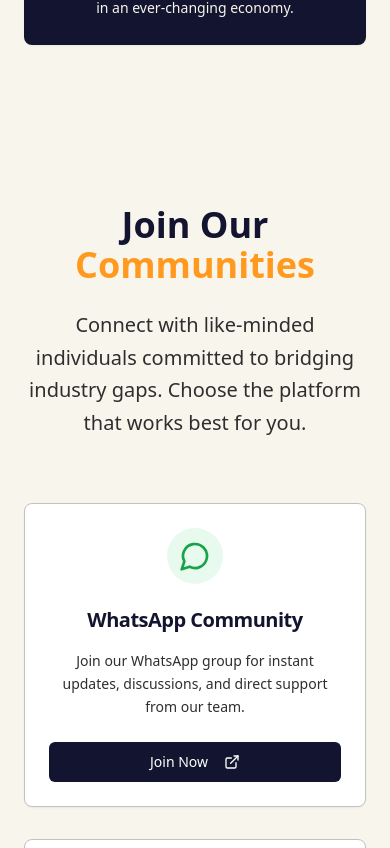
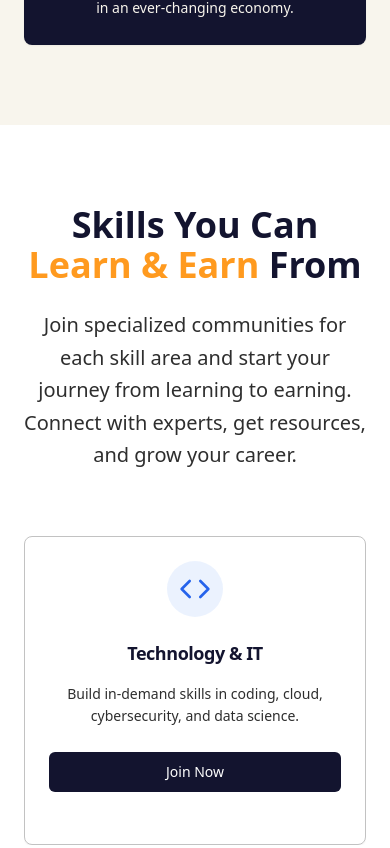
Before and after one commit to gunn2522/CCC, a React (Vite) app: page / in a window 390 px wide. Shown: the part 2496-3344 px from the top of the page. Built offline with nearby package versions, Linux system fonts and the light colour scheme.

Commit message:
Add skills section with cards
Implement a new section with skill cards, including icons, descriptions, and "Join Now" buttons linking to community pages. Use the existing brand colors and a responsive layout.

```diff
--- /dev/null
+++ b/src/components/SkillsSection.tsx
@@ -0,0 +1,169 @@
+
+import { Card, CardContent, CardDescription, CardHeader, CardTitle } from "@/components/ui/card";
+import { Button } from "@/components/ui/button";
+import {
+  Code,
+  Megaphone,
+  Briefcase,
+  TrendingUp,
+  PenTool,
+  Users,
+  Linkedin,
+  FileText
+} from "lucide-react";
+import {
+  Carousel,
+  CarouselContent,
+  CarouselItem,
+  CarouselNext,
+  CarouselPrevious,
+} from "@/components/ui/carousel";
+
+const SkillsSection = () => {
+  const skills = [
+    {
+      icon: Code,
+      title: "Technology & IT",
+      description: "Build in-demand skills in coding, cloud, cybersecurity, and data science.",
+      link: "https://chat.whatsapp.com/D4JiEEd7iQl7fpa46X9fid",
+      color: "bg-blue-500/10 text-blue-600"
+    },
+    {
+      icon: Megaphone,
+      title: "Digital Marketing & Content Creation",
+      description: "Master SEO, social media, and video content to grow brands online.",
+      link: "https://chat.whatsapp.com/BnfyBglvaJUEAgtMbLYQiF",
+      color: "bg-purple-500/10 text-purple-600"
+    },
+    {
+      icon: Briefcase,
+      title: "Entrepreneurship & Freelancing",
+      description: "Learn how to start, scale, and monetize your skills independently.",
+      link: "https://chat.whatsapp.com/BuWVSJ4PVzuDZpYh44bWN1",
+      color: "bg-green-500/10 text-green-600"
+    },
+    {
+      icon: TrendingUp,
+      title: "Business & Management",
+      description: "Develop strategic, operational, and leadership capabilities for business success.",
+      link: "https://chat.whatsapp.com/LWglhjMlXMVH9aCk0eZ5DH",
+      color: "bg-red-500/10 text-red-600"
+    },
+    {
+      icon: PenTool,
+      title: "Creative & Design",
+      description: "Explore graphic design, UI/UX, and visual storytelling like a pro.",
+      link: "https://chat.whatsapp.com/H7IOt3UFckhISSrgarb0KJ",
+      color: "bg-pink-500/10 text-pink-600"
+    },
+    {
+      icon: Users,
+      title: "Professional & Soft Skills",
+      description: "Enhance communication, teamwork, and emotional intelligence at work.",
+      link: "https://chat.whatsapp.com/JlizN4fDRB54OhjYDQJwOp",
+      color: "bg-indigo-500/10 text-indigo-600"
+    },
+    {
+      icon: Linkedin,
+      title: "LinkedIn & AI Prompt Expert",
+      description: "Unlock career growth with optimized LinkedIn profiles and powerful AI prompts.",
+      link: "https://chat.whatsapp.com/IRqY9pN6uINKh8wE3VHlBj",
+      color: "bg-blue-700/10 text-blue-700"
+    },
+    {
+      icon: FileText,
+      title: "Job Preparations",
+      description: "Prepare for interviews, resumes, and job tests with industry-aligned tools.",
+      link: "https://chat.whatsapp.com/C1czd9ajIkUG7cI3iVisjp",
+      color: "bg-orange-500/10 text-orange-600"
+    }
+  ];
+
+  const handleJoinNow = (link: string) => {
+    window.open(link, '_blank');
+  };
+
+  return (
+    <section className="py-20 bg-white">
+      <div className="container mx-auto px-6">
+        <div className="text-center mb-16">
+          <h2 className="text-4xl md:text-5xl font-bold text-brand-oxford mb-6">
+            Skills You Can <span className="text-primary">Learn & Earn</span> From
+          </h2>
+          <p className="text-xl text-brand-jet max-w-3xl mx-auto leading-relaxed">
+            Join specialized communities for each skill area and start your journey from learning to earning.
+            Connect with experts, get resources, and grow your career.
+          </p>
+        </div>
+
+        {/* Desktop Layout - 8 cards in a row */}
+        <div className="hidden lg:grid lg:grid-cols-4 xl:grid-cols-8 gap-4 mb-12">
+          {skills.map((skill, index) => (
+            <Card
+              key={index}
+              className="group hover:shadow-xl transition-all duration-300 transform hover:-translate-y-2 bg-white border-secondary h-full"
+            >
+              <CardHeader className="text-center pb-3 px-3">
+                <div className={`mx-auto mb-3 p-2 rounded-full w-fit ${skill.color} group-hover:scale-110 transition-transform duration-300`}>
+                  <skill.icon className="h-6 w-6" />
+                </div>
+                <CardTitle className="text-sm font-bold text-brand-oxford leading-tight">
+                  {skill.title}
+                </CardTitle>
+              </CardHeader>
+              <CardContent className="text-center px-3 pb-4">
+                <CardDescription className="text-brand-jet mb-4 leading-relaxed text-xs">
+                  {skill.description}
+                </CardDescription>
+                <Button
+                  size="sm"
+                  className="w-full bg-brand-oxford hover:bg-brand-oxford/90 text-white transition-all duration-300 text-xs py-2"
+                  onClick={() => handleJoinNow(skill.link)}
+                >
+                  Join Now
+                </Button>
+              </CardContent>
+            </Card>
+          ))}
+        </div>
+
+        {/* Mobile/Tablet Layout - Carousel */}
+        <div className="lg:hidden">
+          <Carousel className="w-full">
+            <CarouselContent className="-ml-2 md:-ml-4">
+              {skills.map((skill, index) => (
+                <CarouselItem key={index} className="pl-2 md:pl-4 basis-full sm:basis-1/2 md:basis-1/3">
+                  <Card className="group hover:shadow-xl transition-all duration-300 transform hover:-translate-y-2 bg-white border-secondary h-full">
+                    <CardHeader className="text-center pb-4">
+                      <div className={`mx-auto mb-4 p-3 rounded-full w-fit ${skill.color} group-hover:scale-110 transition-transform duration-300`}>
+                        <skill.icon className="h-8 w-8" />
+                      </div>
+                      <CardTitle className="text-lg font-bold text-brand-oxford">
+                        {skill.title}
+                      </CardTitle>
+                    </CardHeader>
+                    <CardContent className="text-center">
+                      <CardDescription className="text-brand-jet mb-6 leading-relaxed">
+                        {skill.description}
+                      </CardDescription>
+                      <Button
+                        className="w-full bg-brand-oxford hover:bg-brand-oxford/90 text-white transition-all duration-300"
+                        onClick={() => handleJoinNow(skill.link)}
+                      >
+                        Join Now
+                      </Button>
+                    </CardContent>
+                  </Card>
+                </CarouselItem>
+              ))}
+            </CarouselContent>
+            <CarouselPrevious className="hidden sm:flex" />
+            <CarouselNext className="hidden sm:flex" />
+          </Carousel>
+        </div>
+      </div>
+    </section>
+  );
+};
+
+export default SkillsSection;
--- a/src/pages/Index.tsx
+++ b/src/pages/Index.tsx
@@ -1,6 +1,7 @@
 
 import Hero from "@/components/Hero";
 import CampaignCards from "@/components/CampaignCards";
+import SkillsSection from "@/components/SkillsSection";
 import CommunityLinks from "@/components/CommunityLinks";
 import CollaborationSection from "@/components/CollaborationSection";
 import Testimonials from "@/components/Testimonials";
@@ -12,6 +13,7 @@ const Index = () => {
     <div className="min-h-screen">
       <Hero />
       <CampaignCards />
+      <SkillsSection />
       <CommunityLinks />
       <CollaborationSection />
       <Testimonials />
```
